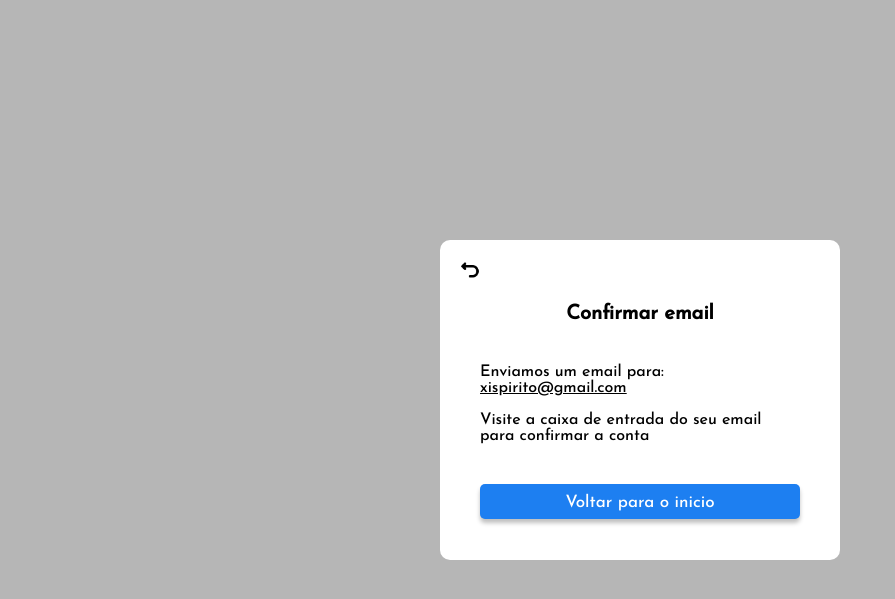
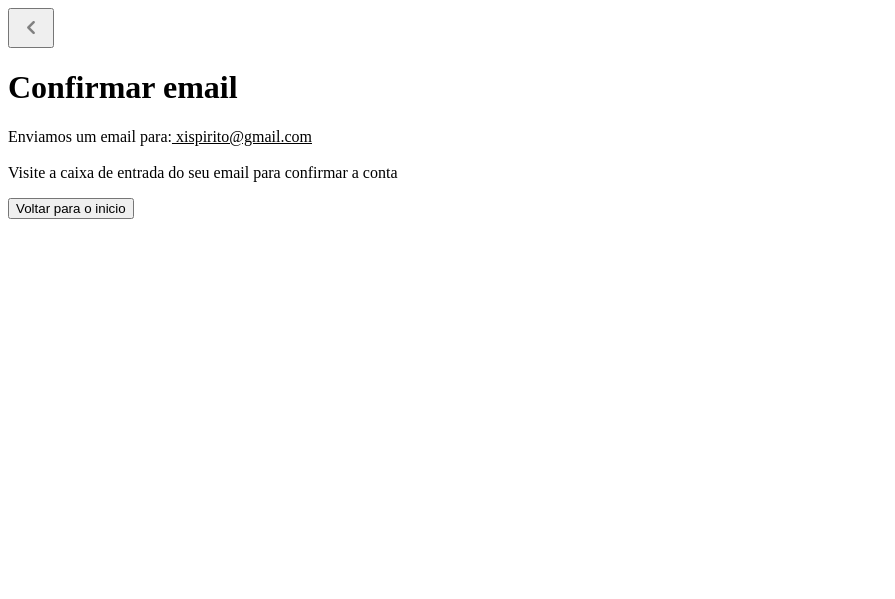
Before and after one commit to Wooo589/unb-ds-verde-pantano, a Django app: page /login/confirmacao in a window 1280 px wide. Shown: the top 599 px of the page, without its empty margins (0-895 px from the left). Run offline with Django 4.2, Linux system fonts and the light colour scheme.

Commit message:
Add files via upload

```diff
--- a/templates/inicial/ConfirmaEmail.html
+++ b/templates/inicial/ConfirmaEmail.html
@@ -1,19 +1,20 @@
-{% load static %}
-
 <!DOCTYPE html>
-<html lang="en">
+<html lang="pt-br">
     <head>
         <meta charset="UTF-8" />
         <meta name="viewport" content="width=device-width, initial-scale=1.0" />
-        <title>MedConnect</title>
-        <link rel="stylesheet" href="{% static 'styles/ConfirmaEmail.css'%}"> <!--reciclei ocodigo do esqueci minha senha-->
+        <title>modal</title>
+        <link rel="stylesheet" href="style/ConfirmaEmail.css"> <!--reciclei ocodigo do esqueci minha senha-->
+        <link rel="stylesheet" href="https://unicons.iconscout.com/release/v4.0.0/css/line.css">
     </head>
     <body>
         <div class="modal_box_notification">
             <div class="modal_notification">
-                <a href="{% url "esqueci_senha" %}"><img class="modal_icon_back" src="{% static 'img/icone-voltar-overlay.png'%}" alt="icone voltar"></a>
-
-                <h1 class="modal_title">Confirmar email</h1>
+                <!-- <a href="esqueciSenha.html"><img class="modal_icon_back" src="MIDIA/IMG/voltar (1).png" alt="icone voltar"></a> -->
+                <div id="modal_title">
+                    <a href="esqueciSenha.html"><button class="voltar"><i class="uil uil-angle-left" style="font-size: 30px; color: gray;"></i></button></a>
+                    <h1>Confirmar email</h1>
+                </div>
                 <p class="modal_phrase">
                     Enviamos um email para:<ins> xispirito@gmail.com </ins><BR></BR>Visite a caixa de entrada do seu email para confirmar a conta
                 </p>
```
